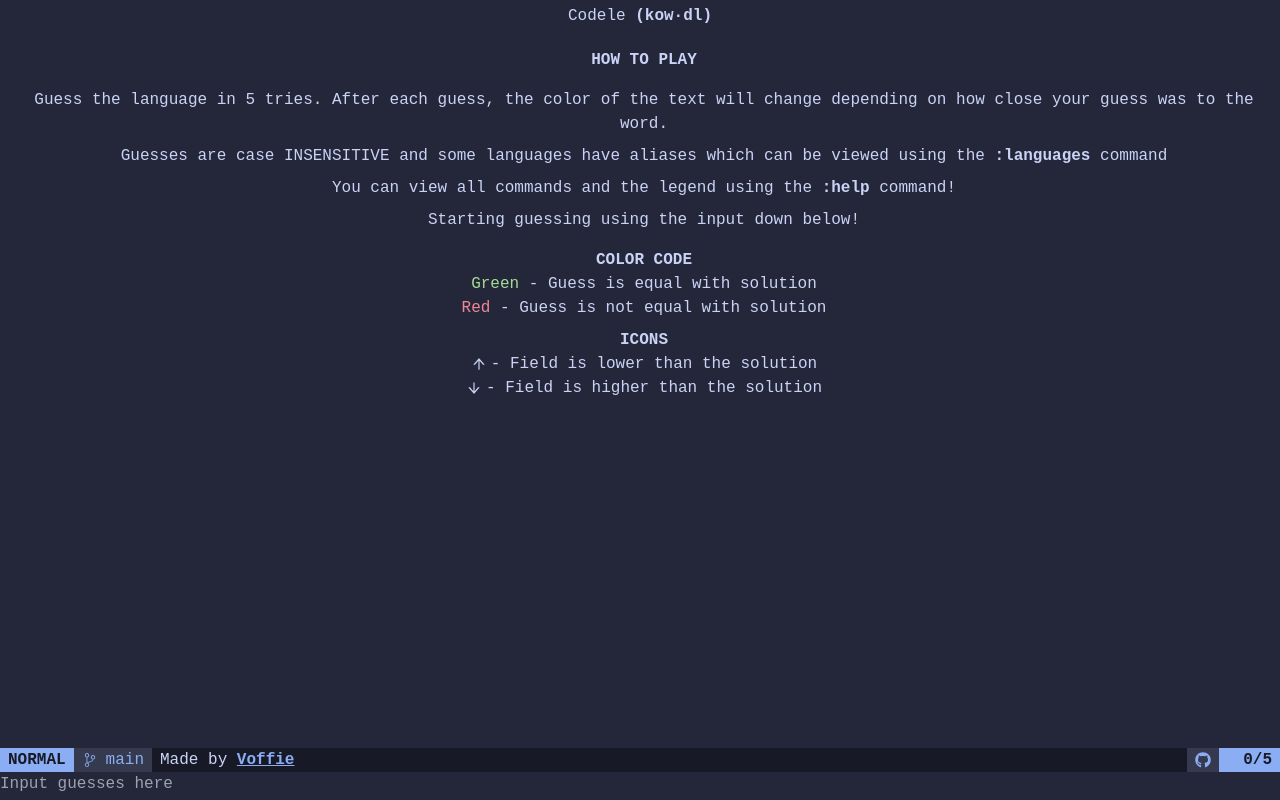
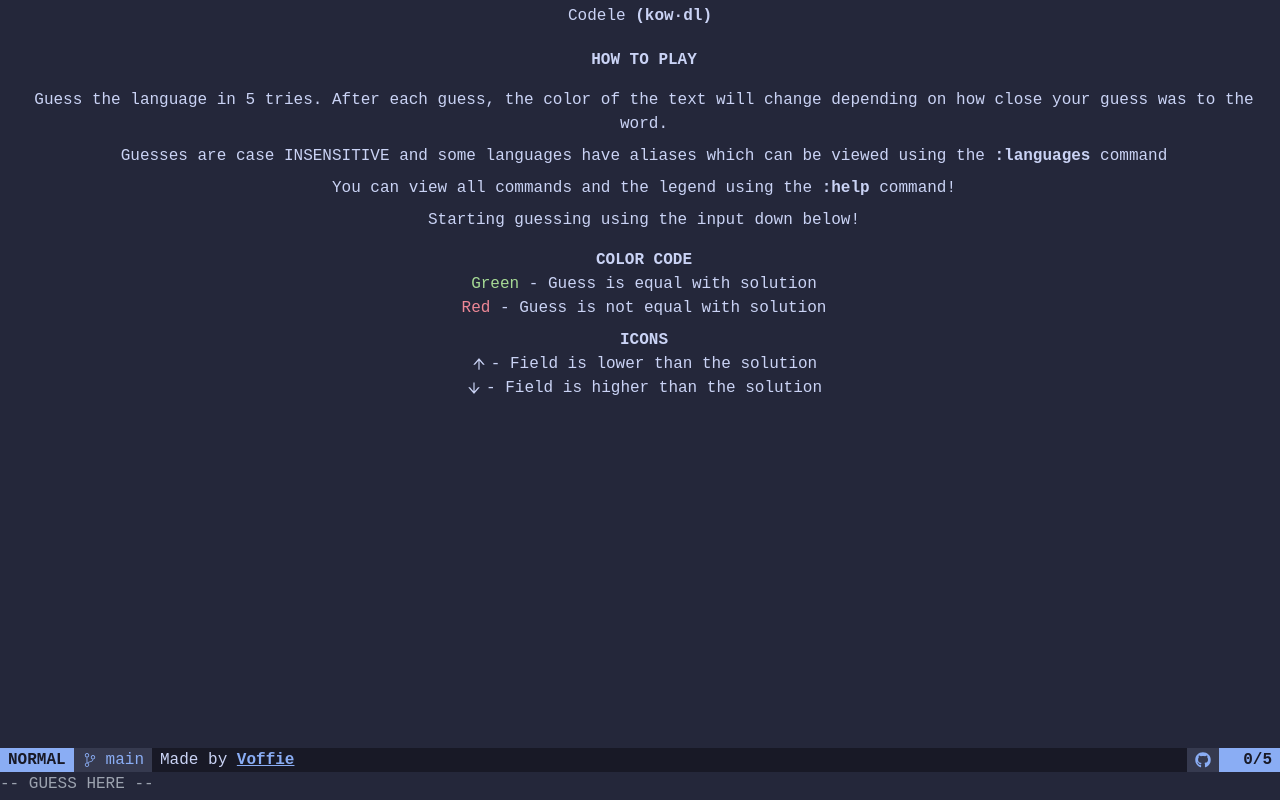
Before and after one commit to voffie/Codele, a React (Vite) app: page / in a window 1280 px wide. Built offline with nearby package versions, Linux system fonts and the light colour scheme.

Commit message:
Update footer placeholder to fit design

```diff
--- a/src/components/Footer/index.tsx
+++ b/src/components/Footer/index.tsx
@@ -95,7 +95,7 @@ export function Footer({
       <form onSubmit={handleSubmit}>
         <input
           type="text"
-          placeholder="Input guesses here"
+          placeholder="-- GUESS HERE --"
           value={value}
           onChange={(e) => handleChange(e)}
           onKeyDown={(e) => onKeyDown(e)}
```
